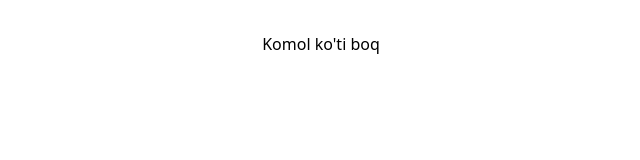
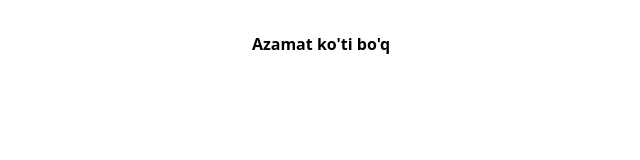
Before and after one commit to MukhamedovK/Macaron-Site-Ecommence, a React (Vite) app: page / in a window 1280 px wide. Shown: the top 160 px of the page, without its empty margins (319-959 px from the left). Built offline with nearby package versions, Linux system fonts and the light colour scheme.

Commit message:
Azamat chichqo

```diff
--- a/src/App.jsx
+++ b/src/App.jsx
@@ -4,7 +4,7 @@ function App() {
 
   return (
     <>
-      Komol ko'ti boq
+      <b className='text-3xl font-bold underline'>Azamat ko'ti bo'q</b>
     </>
   )
 }
```
